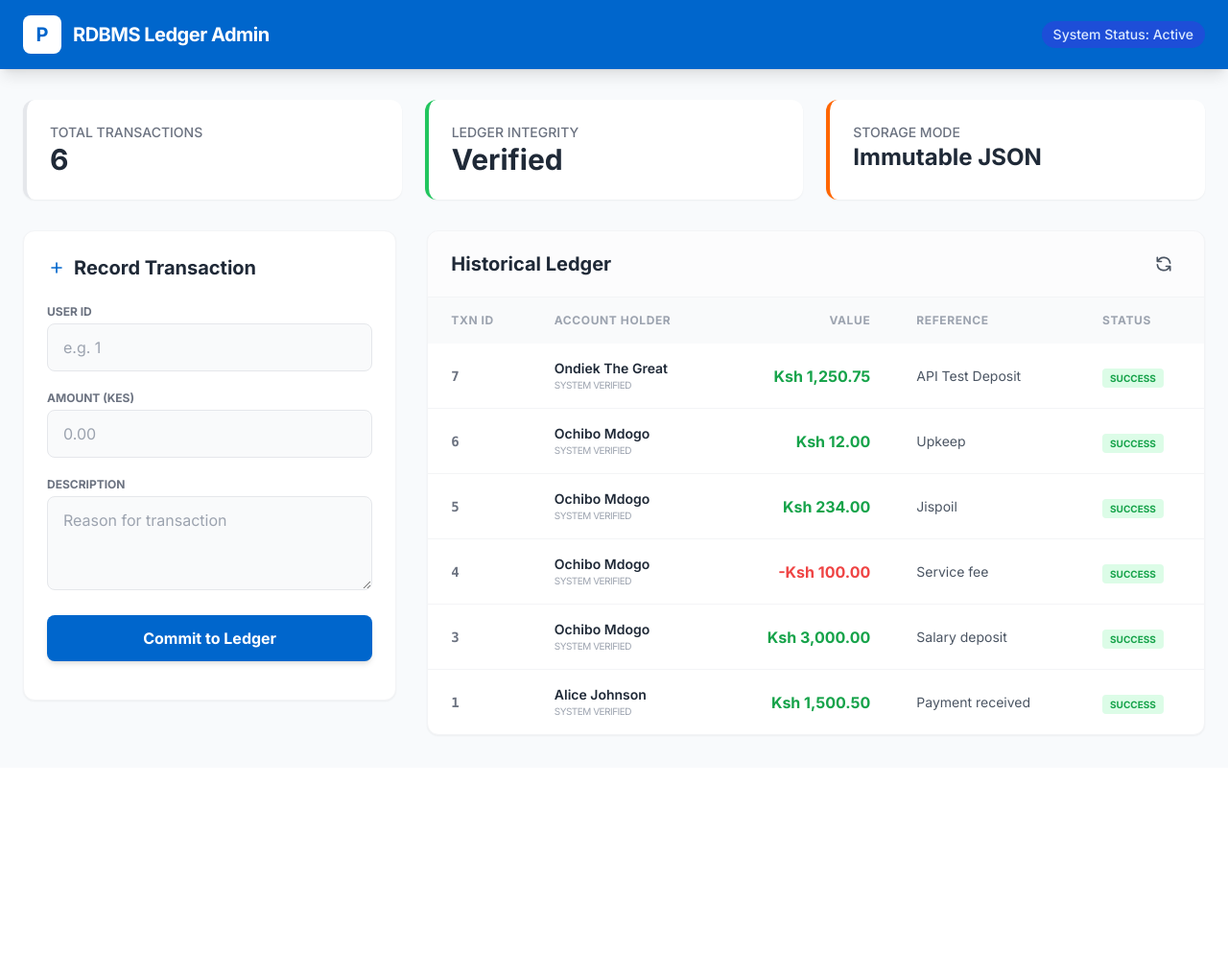
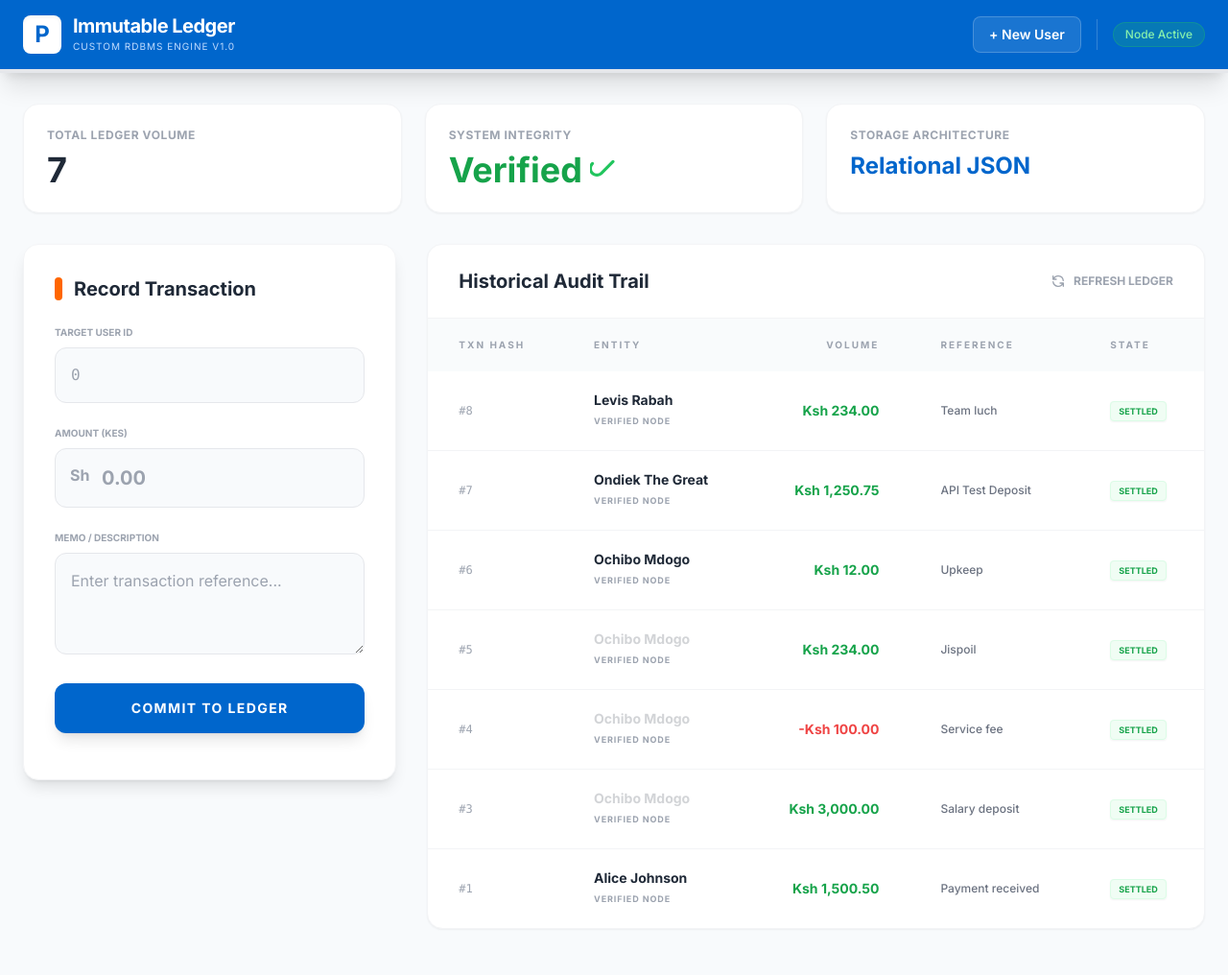
Before and after one commit to levisrabah/pesapal-jdev-challenge-2026, a FastAPI app: page / in a window 1280 px wide. Shown: the whole page at 96% size. Before the commit the page ends 767 px from the top, so only its background shows below. Run offline with FastAPI, Linux system fonts and the light colour scheme; some libraries are stand-ins or nearby versions.

Commit message:
Add new user and transaction entries; enhance UI and transaction handling

```diff
--- a/web_app/templates/index.html
+++ b/web_app/templates/index.html
@@ -3,114 +3,159 @@
 <head>
     <meta charset="UTF-8">
     <meta name="viewport" content="width=device-width, initial-scale=1.0">
-    <title>Pesapal Immutable Ledger</title>
+    <title>Pesapal Immutable Ledger | Admin</title>
     <script src="https://cdn.tailwindcss.com"></script>
     <link href="https://fonts.googleapis.com/css2?family=Inter:wght@400;500;600;700&display=swap" rel="stylesheet">
     <style>
         body { font-family: 'Inter', sans-serif; }
         .bg-pesapal-blue { background-color: #0066CC; }
         .text-pesapal-blue { color: #0066CC; }
-        .border-pesapal-orange { border-color: #FF6600; }
         .bg-pesapal-orange { background-color: #FF6600; }
+        .transition-all { transition: all 0.3s ease; }
     </style>
 </head>
 <body class="bg-slate-50 min-h-screen">
-    <nav class="bg-pesapal-blue text-white shadow-lg mb-8">
+    <nav class="bg-pesapal-blue text-white shadow-xl mb-8 border-b-4 border-pesapal-orange">
         <div class="container mx-auto px-6 py-4 flex justify-between items-center">
             <div class="flex items-center space-x-3">
-                <div class="w-10 h-10 bg-white rounded-lg flex items-center justify-center text-pesapal-blue font-bold text-xl">P</div>
-                <span class="text-xl font-bold tracking-tight">RDBMS Ledger Admin</span>
+                <div class="w-10 h-10 bg-white rounded-lg flex items-center justify-center text-pesapal-blue font-bold text-2xl shadow-inner">P</div>
+                <div>
+                    <h1 class="text-xl font-bold tracking-tight leading-none">Immutable Ledger</h1>
+                    <p class="text-[10px] text-blue-200 uppercase tracking-widest mt-1">Custom RDBMS Engine v1.0</p>
+                </div>
             </div>
-            <div class="text-sm font-medium bg-blue-700 px-3 py-1 rounded-full text-blue-100">
-                System Status: Active
+            <div class="flex items-center space-x-4">
+                <button onclick="toggleUserModal()" class="bg-white/10 hover:bg-white/20 text-white text-sm font-semibold py-2 px-4 rounded-lg transition-all border border-white/20">
+                    + New User
+                </button>
+                <div class="h-8 w-[1px] bg-white/20"></div>
+                <span class="text-xs font-medium bg-green-500/20 text-green-300 px-3 py-1 rounded-full border border-green-500/30">Node Active</span>
             </div>
         </div>
     </nav>
 
     <div class="container mx-auto px-6 max-w-7xl">
         <div class="grid grid-cols-1 md:grid-cols-3 gap-6 mb-8">
-            <div class="bg-white p-6 rounded-xl shadow-sm border-l-4 border-pesapal-blue">
-                <p class="text-sm text-gray-500 font-medium uppercase">Total Transactions</p>
-                <h3 id="stat-count" class="text-3xl font-bold text-gray-800">0</h3>
+            <div class="bg-white p-6 rounded-2xl shadow-sm border border-gray-100">
+                <p class="text-xs font-bold text-gray-400 uppercase tracking-wider">Total Ledger Volume</p>
+                <h3 id="stat-count" class="text-4xl font-black text-gray-800 mt-2">0</h3>
             </div>
-            <div class="bg-white p-6 rounded-xl shadow-sm border-l-4 border-green-500">
-                <p class="text-sm text-gray-500 font-medium uppercase">Ledger Integrity</p>
-                <h3 class="text-3xl font-bold text-gray-800">Verified</h3>
+            <div class="bg-white p-6 rounded-2xl shadow-sm border border-gray-100">
+                <p class="text-xs font-bold text-gray-400 uppercase tracking-wider">System Integrity</p>
+                <div class="flex items-center mt-2">
+                    <h3 class="text-4xl font-black text-green-600">Verified</h3>
+                    <svg class="w-8 h-8 ml-2 text-green-500" fill="currentColor" viewBox="0 0 20 20"><path fill-rule="evenodd" d="M2.166 11.37c1.281 1.281 3.357 1.281 4.638 0L14.243 3.93a1 1 0 111.414 1.415l-7.439 7.439c-2.063 2.063-5.407 2.063-7.47 0a5.282 5.282 0 010-7.47l.113-.113a1 1 0 011.414 1.414l-.113.113a3.282 3.282 0 000 4.638z" clip-rule="evenodd"></path></svg>
+                </div>
             </div>
-            <div class="bg-white p-6 rounded-xl shadow-sm border-l-4 border-pesapal-orange">
-                <p class="text-sm text-gray-500 font-medium uppercase">Storage Mode</p>
-                <h3 class="text-2xl font-bold text-gray-800">Immutable JSON</h3>
+            <div class="bg-white p-6 rounded-2xl shadow-sm border border-gray-100">
+                <p class="text-xs font-bold text-gray-400 uppercase tracking-wider">Storage Architecture</p>
+                <h3 class="text-2xl font-black text-pesapal-blue mt-2">Relational JSON</h3>
             </div>
         </div>
 
-        <div class="grid grid-cols-1 lg:grid-cols-3 gap-8">
+        <div class="grid grid-cols-1 lg:grid-cols-3 gap-8 pb-12">
             <div class="lg:col-span-1">
-                <section class="bg-white rounded-xl shadow-sm p-6 border border-gray-100 sticky top-8">
+                <section class="bg-white rounded-2xl shadow-lg p-8 border border-gray-100 sticky top-8">
                     <h2 class="text-xl font-bold text-gray-800 mb-6 flex items-center">
-                        <svg class="w-5 h-5 mr-2 text-pesapal-blue" fill="none" stroke="currentColor" viewBox="0 0 24 24"><path stroke-linecap="round" stroke-linejoin="round" stroke-width="2" d="M12 6v6m0 0v6m0-6h6m-6 0H6"></path></svg>
+                        <span class="w-2 h-6 bg-pesapal-orange mr-3 rounded-full"></span>
                         Record Transaction
                     </h2>
-                    <form id="transactionForm" class="space-y-5">
+                    <form id="transactionForm" class="space-y-6">
                         <div>
-                            <label class="block text-xs font-bold text-gray-500 uppercase mb-1">User ID</label>
-                            <input type="number" id="user_id" required class="w-full px-4 py-3 bg-gray-50 border border-gray-200 rounded-lg focus:ring-2 focus:ring-blue-500 outline-none transition" placeholder="e.g. 1">
+                            <label class="block text-[10px] font-black text-gray-400 uppercase mb-2">Target User ID</label>
+                            <input type="number" id="user_id" required class="w-full px-4 py-4 bg-slate-50 border border-gray-200 rounded-xl focus:ring-2 focus:ring-blue-500 outline-none transition-all font-mono" placeholder="0">
                         </div>
                         <div>
-                            <label class="block text-xs font-bold text-gray-500 uppercase mb-1">Amount (KES)</label>
-                            <input type="number" step="0.01" id="amount" required class="w-full px-4 py-3 bg-gray-50 border border-gray-200 rounded-lg focus:ring-2 focus:ring-blue-500 outline-none transition" placeholder="0.00">
+                            <label class="block text-[10px] font-black text-gray-400 uppercase mb-2">Amount (KES)</label>
+                            <div class="relative">
+                                <span class="absolute left-4 top-4 text-gray-400 font-bold">Sh</span>
+                                <input type="number" step="0.01" id="amount" required class="w-full pl-12 pr-4 py-4 bg-slate-50 border border-gray-200 rounded-xl focus:ring-2 focus:ring-blue-500 outline-none transition-all font-bold text-xl" placeholder="0.00">
+                            </div>
                         </div>
                         <div>
-                            <label class="block text-xs font-bold text-gray-500 uppercase mb-1">Description</label>
-                            <textarea id="description" rows="3" required class="w-full px-4 py-3 bg-gray-50 border border-gray-200 rounded-lg focus:ring-2 focus:ring-blue-500 outline-none transition" placeholder="Reason for transaction"></textarea>
+                            <label class="block text-[10px] font-black text-gray-400 uppercase mb-2">Memo / Description</label>
+                            <textarea id="description" rows="3" required class="w-full px-4 py-4 bg-slate-50 border border-gray-200 rounded-xl focus:ring-2 focus:ring-blue-500 outline-none transition-all" placeholder="Enter transaction reference..."></textarea>
                         </div>
-                        <button type="submit" id="submitBtn" class="w-full bg-pesapal-blue hover:bg-blue-700 text-white font-bold py-3 rounded-lg shadow-md transition transform active:scale-95">
+                        <button type="submit" id="submitBtn" class="w-full bg-pesapal-blue hover:bg-blue-700 text-white font-black py-4 rounded-xl shadow-lg transition transform active:scale-95 uppercase tracking-widest text-sm">
                             Commit to Ledger
                         </button>
                     </form>
-                    <div id="transactionMessage" class="mt-4 text-sm text-center"></div>
+                    <div id="transactionMessage" class="mt-4 text-xs text-center"></div>
                 </section>
             </div>
 
             <div class="lg:col-span-2">
-                <section class="bg-white rounded-xl shadow-sm border border-gray-100 overflow-hidden">
-                    <div class="px-6 py-4 border-b border-gray-100 flex justify-between items-center bg-gray-50/50">
-                        <h2 class="text-xl font-bold text-gray-800">Historical Ledger</h2>
-                        <button id="refreshBtn" class="p-2 hover:bg-gray-200 rounded-full transition" title="Refresh Data">
-                            <svg class="w-5 h-5 text-gray-600" fill="none" stroke="currentColor" viewBox="0 0 24 24"><path stroke-linecap="round" stroke-linejoin="round" stroke-width="2" d="M4 4v5h.582m15.356 2A8.001 8.001 0 004.582 9m0 0H9m11 11v-5h-.581m0 0a8.003 8.003 0 01-15.357-2m15.357 2H15"></path></svg>
+                <section class="bg-white rounded-2xl shadow-sm border border-gray-100 overflow-hidden">
+                    <div class="px-8 py-6 border-b border-gray-100 flex justify-between items-center">
+                        <h2 class="text-xl font-bold text-gray-800">Historical Audit Trail</h2>
+                        <button id="refreshBtn" class="group flex items-center text-xs font-bold text-gray-400 hover:text-pesapal-blue transition-all">
+                            <svg class="w-4 h-4 mr-2 group-hover:rotate-180 transition-all duration-500" fill="none" stroke="currentColor" viewBox="0 0 24 24"><path stroke-linecap="round" stroke-linejoin="round" stroke-width="2" d="M4 4v5h.582m15.356 2A8.001 8.001 0 004.582 9m0 0H9m11 11v-5h-.581m0 0a8.003 8.003 0 01-15.357-2m15.357 2H15"></path></svg>
+                            REFRESH LEDGER
                         </button>
                     </div>
 
-                    <div id="loadingIndicator" class="py-20 text-center">
-                        <div class="inline-block animate-spin rounded-full h-8 w-8 border-4 border-pesapal-blue border-t-transparent"></div>
-                        <p class="mt-2 text-gray-500 font-medium">Reading JSON Tables...</p>
+                    <div id="loadingIndicator" class="py-32 text-center hidden">
+                        <div class="inline-block animate-spin rounded-full h-10 w-10 border-4 border-pesapal-blue border-t-transparent"></div>
+                        <p class="mt-4 text-gray-400 font-bold uppercase text-[10px] tracking-widest">Querying Custom RDBMS...</p>
                     </div>
 
-                    <div id="transactionsTable" class="hidden overflow-x-auto">
+                    <div id="transactionsTable" class="overflow-x-auto">
                         <table class="w-full text-left border-collapse">
                             <thead>
-                                <tr class="bg-gray-50 text-gray-400 text-xs font-bold uppercase tracking-wider">
-                                    <th class="px-6 py-4">TXN ID</th>
-                                    <th class="px-6 py-4">Account Holder</th>
-                                    <th class="px-6 py-4 text-right">Value</th>
-                                    <th class="px-6 py-4">Reference</th>
-                                    <th class="px-6 py-4">Status</th>
+                                <tr class="bg-slate-50/80 text-gray-400 text-[10px] font-black uppercase tracking-[0.2em]">
+                                    <th class="px-8 py-5">TXN Hash</th>
+                                    <th class="px-8 py-5">Entity</th>
+                                    <th class="px-8 py-5 text-right">Volume</th>
+                                    <th class="px-8 py-5">Reference</th>
+                                    <th class="px-8 py-5">State</th>
                                 </tr>
                             </thead>
-                            <tbody id="transactionsBody" class="divide-y divide-gray-100"></tbody>
+                            <tbody id="transactionsBody" class="divide-y divide-gray-100 text-sm"></tbody>
                         </table>
                     </div>
 
-                    <div id="emptyMessage" class="hidden py-20 text-center">
-                        <p class="text-gray-400 italic">The ledger is currently empty.</p>
+                    <div id="emptyMessage" class="hidden py-32 text-center">
+                        <p class="text-gray-400 font-medium italic">No transactions committed to the block yet.</p>
                     </div>
                 </section>
             </div>
         </div>
     </div>
 
+    <div id="userModal" class="fixed inset-0 bg-gray-900/60 backdrop-blur-sm hidden z-50 flex items-center justify-center p-4">
+        <div class="bg-white rounded-3xl shadow-2xl w-full max-w-md overflow-hidden transform transition-all">
+            <div class="bg-pesapal-blue p-6 text-white">
+                <h3 class="text-xl font-bold">Provision New User</h3>
+                <p class="text-blue-200 text-xs">Registers a new identity in the RDBMS users table.</p>
+            </div>
+            <form id="userForm" class="p-8 space-y-5">
+                <div>
+                    <label class="block text-[10px] font-bold text-gray-400 uppercase mb-1">Full Name</label>
+                    <input type="text" id="new_user_name" required class="w-full px-4 py-3 bg-gray-50 border border-gray-200 rounded-xl outline-none focus:ring-2 focus:ring-blue-500">
+                </div>
+                <div>
+                    <label class="block text-[10px] font-bold text-gray-400 uppercase mb-1">Email Address</label>
+                    <input type="email" id="new_user_email" required class="w-full px-4 py-3 bg-gray-50 border border-gray-200 rounded-xl outline-none focus:ring-2 focus:ring-blue-500">
+                </div>
+                <div class="flex space-x-3 pt-2">
+                    <button type="button" onclick="toggleUserModal()" class="flex-1 px-4 py-3 text-gray-500 font-bold hover:bg-gray-100 rounded-xl transition">Cancel</button>
+                    <button type="submit" class="flex-1 bg-pesapal-blue text-white font-bold py-3 rounded-xl shadow-lg hover:bg-blue-700 transition">Create Identity</button>
+                </div>
+            </form>
+        </div>
+    </div>
+
     <script>
         const currencyFormatter = new Intl.NumberFormat('en-KE', { style: 'currency', currency: 'KES' });
+        let lastUserName = "";
 
+        // Toggle Modal
+        function toggleUserModal() {
+            const modal = document.getElementById('userModal');
+            modal.classList.toggle('hidden');
+        }
+
+        // Load Transactions with Senior Logic
         async function loadTransactions() {
             const loading = document.getElementById('loadingIndicator');
             const table = document.getElementById('transactionsTable');
@@ -121,6 +166,7 @@
             loading.classList.remove('hidden');
             table.classList.add('hidden');
             empty.classList.add('hidden');
+            lastUserName = ""; // Reset grouping on reload
 
             try {
                 const res = await fetch('/api/transactions_with_users');
@@ -132,36 +178,35 @@
                     body.innerHTML = '';
                     statCount.innerText = data.transactions.length;
 
-                    // SORTING: Newest Transactions first
-                    const sorted = data.transactions.sort((a, b) => {
-                        const idA = a['transactions.id'] || a['id'] || 0;
-                        const idB = b['transactions.id'] || b['id'] || 0;
-                        return idB - idA;
-                    });
+                    const sorted = data.transactions.sort((a, b) => (b['transactions.id'] || b['id']) - (a['transactions.id'] || a['id']));
 
                     sorted.forEach(t => {
                         const row = document.createElement('tr');
-                        row.className = "hover:bg-slate-50 transition-colors";
+                        row.className = "hover:bg-slate-50 transition-colors group";
 
-                        const id = t['transactions.id'] || t['id'] || '-';
-                        const uName = t['users.name'] || t['name'] || `User #${t['transactions.user_id'] || t['user_id']}`;
+                        const uName = t['users.name'] || t['name'] || `Identity #${t['transactions.user_id'] || t['user_id']}`;
+
+                        // Visual Grouping: Dim the name if it's a repeated user in sequence
+                        const isRepeat = uName === lastUserName;
+                        const nameOpacity = isRepeat ? "opacity-20" : "opacity-100";
+                        lastUserName = uName;
+
                         const amount = parseFloat(t['transactions.amount'] || t['amount'] || 0);
-                        const desc = t['transactions.description'] || t['description'] || '-';
                         const isDeleted = t['transactions.is_deleted'] || t['is_deleted'] || false;
 
                         row.innerHTML = `
-                            <td class="px-6 py-4 text-sm font-mono font-bold text-gray-500">${id}</td>
-                            <td class="px-6 py-4">
-                                <div class="text-sm font-semibold text-gray-800">${uName}</div>
-                                <div class="text-[10px] text-gray-400 uppercase tracking-tighter">System Verified</div>
+                            <td class="px-8 py-5 font-mono text-xs text-gray-400">#${t['transactions.id'] || t['id']}</td>
+                            <td class="px-8 py-5">
+                                <div class="text-sm font-bold text-gray-800 transition-all ${nameOpacity}">${uName}</div>
+                                <div class="text-[9px] text-gray-400 uppercase font-black tracking-widest mt-0.5">Verified Node</div>
                             </td>
-                            <td class="px-6 py-4 text-right font-bold ${amount >= 0 ? 'text-green-600' : 'text-red-500'}">
+                            <td class="px-8 py-5 text-right font-black ${amount >= 0 ? 'text-green-600' : 'text-red-500'}">
                                 ${currencyFormatter.format(amount)}
                             </td>
-                            <td class="px-6 py-4 text-sm text-gray-600">${desc}</td>
-                            <td class="px-6 py-4">
-                                <span class="px-2 py-1 text-[10px] font-bold uppercase rounded ${isDeleted ? 'bg-red-100 text-red-600' : 'bg-green-100 text-green-600'}">
-                                    ${isDeleted ? 'Reversed' : 'Success'}
+                            <td class="px-8 py-5 text-xs text-gray-500 font-medium">${t['transactions.description'] || t['description']}</td>
+                            <td class="px-8 py-5">
+                                <span class="px-2 py-1 text-[9px] font-black uppercase rounded shadow-sm ${isDeleted ? 'bg-red-50 text-red-600 border border-red-100' : 'bg-green-50 text-green-600 border border-green-100'}">
+                                    ${isDeleted ? 'Reversed' : 'Settled'}
                                 </span>
                             </td>
                         `;
@@ -174,10 +219,42 @@
                 }
             } catch (err) {
                 loading.classList.add('hidden');
-                console.error("Fetch Error:", err);
+                console.error("Ledger Sync Failed:", err);
             }
         }
 
+        // Create User Handler
+        document.getElementById('userForm').addEventListener('submit', async (e) => {
+            e.preventDefault();
+            const btn = e.target.querySelector('button[type="submit"]');
+            btn.innerText = 'Provisioning...';
+            btn.disabled = true;
+
+            const payload = {
+                name: document.getElementById('new_user_name').value,
+                email: document.getElementById('new_user_email').value
+            };
+
+            try {
+                const res = await fetch('/api/users', {
+                    method: 'POST',
+                    headers: {'Content-Type': 'application/json'},
+                    body: JSON.stringify(payload)
+                });
+                const data = await res.json();
+                if (res.ok) {
+                    alert(`Identity Provisioned Successfully!\nUser ID: ${data.id}`);
+                    toggleUserModal();
+                    e.target.reset();
+                }
+            } catch (err) { alert("Provisioning Error"); }
+            finally {
+                btn.innerText = 'Create Identity';
+                btn.disabled = false;
+            }
+        });
+
+        // Transaction Handler
         document.getElementById('transactionForm').addEventListener('submit', async (e) => {
             e.preventDefault();
             const btn = document.getElementById('submitBtn');
@@ -190,7 +267,7 @@
             };
 
             btn.disabled = true;
-            btn.innerText = 'Writing to RDBMS...';
+            btn.innerText = 'Committing to Block...';
 
             try {
                 const res = await fetch('/api/transaction', {
@@ -200,18 +277,17 @@
                 });
 
                 if (res.ok) {
-                    msg.className = "mt-4 text-sm text-green-600 font-bold";
-                    msg.innerText = "✓ Committed to Immutable Storage";
+                    msg.className = "mt-4 text-[10px] font-black uppercase text-green-500 tracking-widest";
+                    msg.innerText = "Block Committed Successfully";
                     e.target.reset();
                     loadTransactions();
                 } else {
                     const err = await res.json();
-                    msg.className = "mt-4 text-sm text-red-500 font-bold";
-                    msg.innerText = "Error: " + (err.detail || "Validation failed");
+                    msg.className = "mt-4 text-[10px] font-black uppercase text-red-500 tracking-widest";
+                    msg.innerText = "Ledger Rejection: " + (err.detail || "Validation fail");
                 }
-            } catch (err) {
-                msg.innerText = "Connection lost";
-            } finally {
+            } catch (err) { msg.innerText = "System Offline"; }
+            finally {
                 btn.disabled = false;
                 btn.innerText = 'Commit to Ledger';
             }
```
Also changed, not shown: data/transactions.json (+9 -1 lines), data/users.json (+8 -1 lines).
